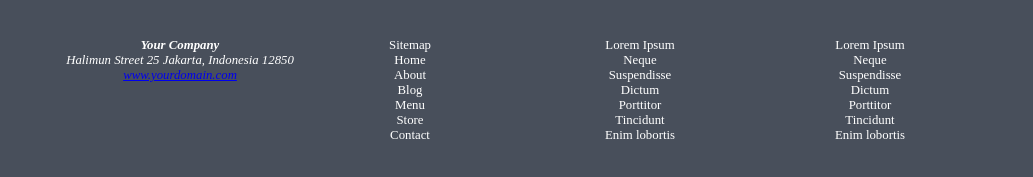
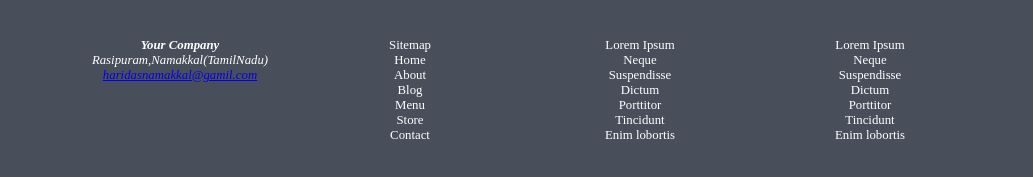
Before and after one commit to haridas4274/yoga-site, a plain HTML site: page index.html in a window 1280 px wide. Shown: the part 6046-6223 px from the top of the page, 0-1033 px from the left. Drawn offline with Linux system fonts and the light colour scheme.

Commit message:
is this our cantact details..

```diff
--- a/index.html
+++ b/index.html
@@ -289,11 +289,9 @@
                 <address class="company">
                     <h4 class="foot-head">Your Company
                     </h4>
-                    <p class="foot-para">Halimun Street 25
-                        Jakarta, Indonesia
-                        12850</p>
-                    <a href="#" class="foot-para">www.yourdomain.com</a>
-                </address>
+                    <p class="foot-para">Rasipuram,Namakkal(TamilNadu)</p>
+                    <a href="#" class="foot-para">haridasnamakkal@gamil.com</a>
+           </address>
 
                 <ul class="sitemap">
                     <li> Sitemap</li>
```
